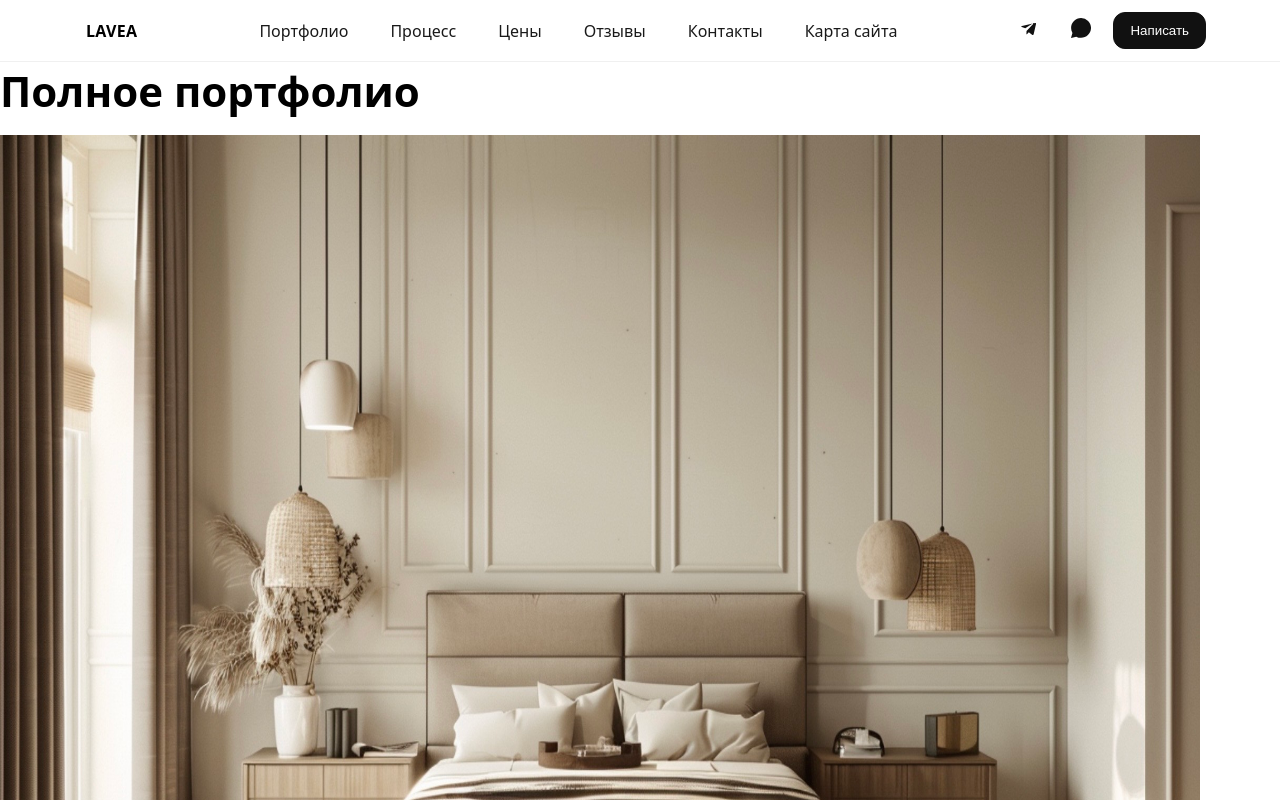
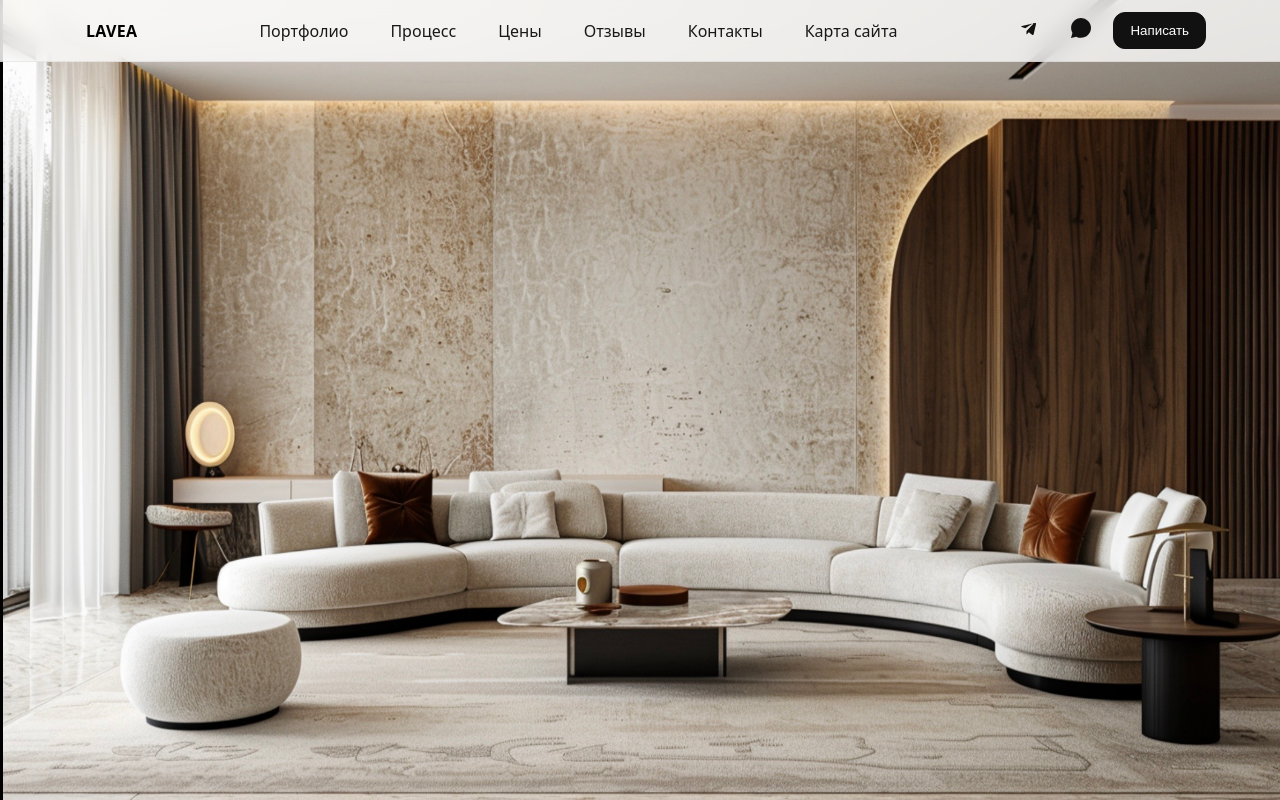
Before and after one commit to ankakisis-cloud/lavea-site, a Next.js app: page /portfolio in a window 1280 px wide. Shown: the top 800 px of the page. Built offline with nearby package versions, Linux system fonts and the light colour scheme.

Commit message:
Update page.js

```diff
--- a/app/portfolio/page.js
+++ b/app/portfolio/page.js
@@ -5,6 +5,7 @@ export const metadata = {
   description: "Полное портфолио студии дизайна интерьера LAVEA.",
 };
 
+// Добавишь остальные пути по мере загрузки
 const images = [
   "/IMG_9728.jpg",
   "/IMG_9735.jpg",
@@ -16,21 +17,38 @@ const images = [
 
 export default function PortfolioPage() {
   return (
-    <main className="mx-auto max-w-7xl px-4 sm:px-6 lg:px-8 py-16">
-      <h1 className="text-3xl md:text-4xl font-semibold tracking-tight mb-8">Полное портфолио</h1>
+    <main className="mx-auto max-w-7xl px-4 sm:px-6 lg:px-8 py-12 md:py-16">
+      <h1 className="text-3xl md:text-4xl font-semibold tracking-tight mb-6 md:mb-8">
+        Полное портфолио
+      </h1>
 
-      <div className="grid grid-cols-1 sm:grid-cols-2 lg:grid-cols-3 gap-4 md:gap-6">
+      <div className="grid grid-cols-1 sm:grid-cols-2 lg:grid-cols-3 gap-2 md:gap-3">
         {images.map((src, i) => (
-          <div key={i} className="relative overflow-hidden rounded-2xl shadow-sm">
-            <Image
-              src={src}
-              alt={`Проект ${i + 1}`}
-              width={1200}
-              height={900}
-              className="h-full w-full object-cover"
-            />
-          </div>
+          <figure
+            key={i}
+            className="group relative overflow-hidden rounded-xl"
+          >
+            <div className="relative w-full pt-[66%]">
+              <Image
+                src={src}
+                alt={`Проект ${i + 1}`}
+                fill
+                className="absolute inset-0 h-full w-full object-cover transition-transform duration-500 group-hover:scale-105"
+                sizes="(min-width:1024px) 33vw, (min-width:640px) 50vw, 100vw"
+              />
+              <div className="absolute inset-0 bg-black/0 group-hover:bg-black/5 transition-colors duration-500" />
+            </div>
+          </figure>
         ))}
+      </div>
+
+      <div className="mt-10 text-center">
+        <a
+          href="#top"
+          className="inline-flex items-center gap-2 px-6 py-3 rounded-full border border-[#C8A96A] text-[#C8A96A] text-sm md:text-base tracking-wide hover:bg-[#C8A96A] hover:text-white transition"
+        >
+          Наверх <span aria-hidden>↑</span>
+        </a>
       </div>
     </main>
   );
```
